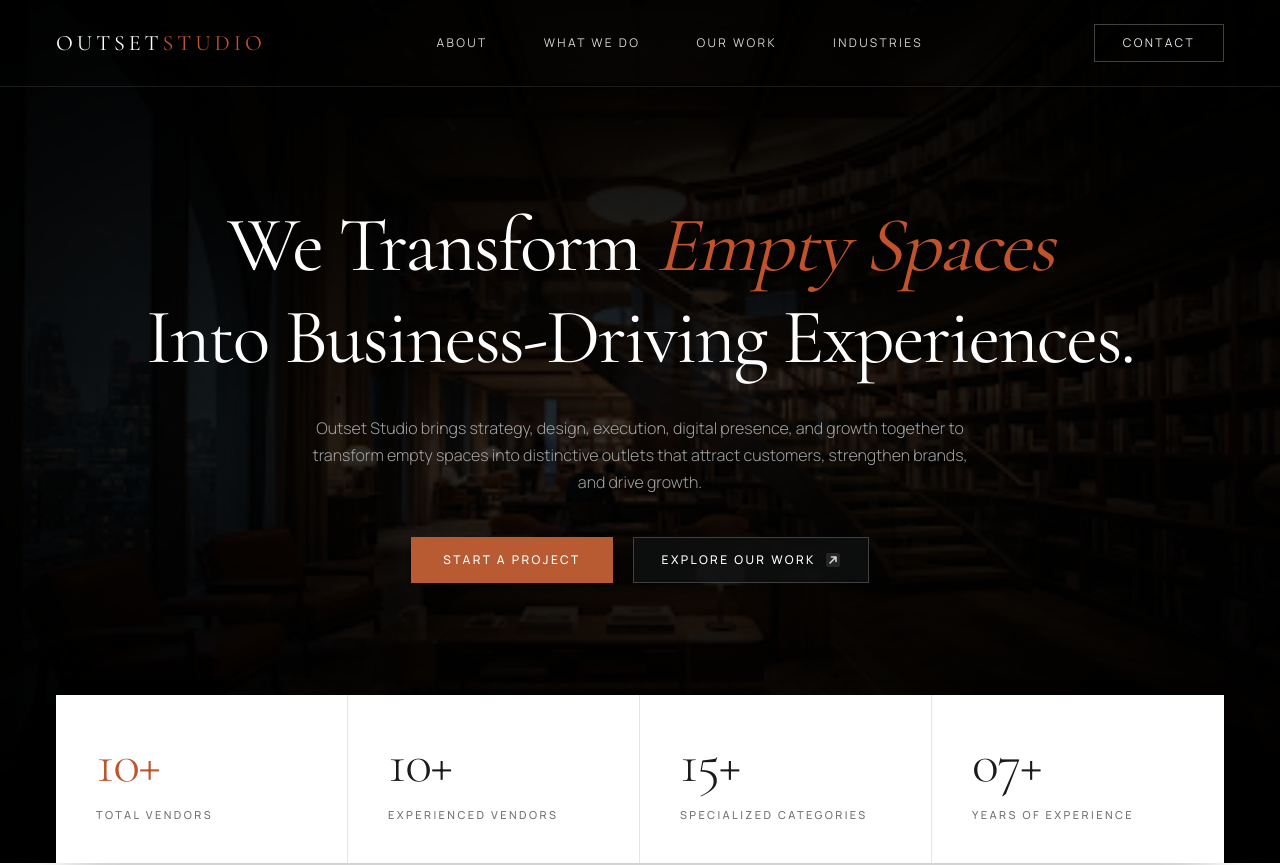
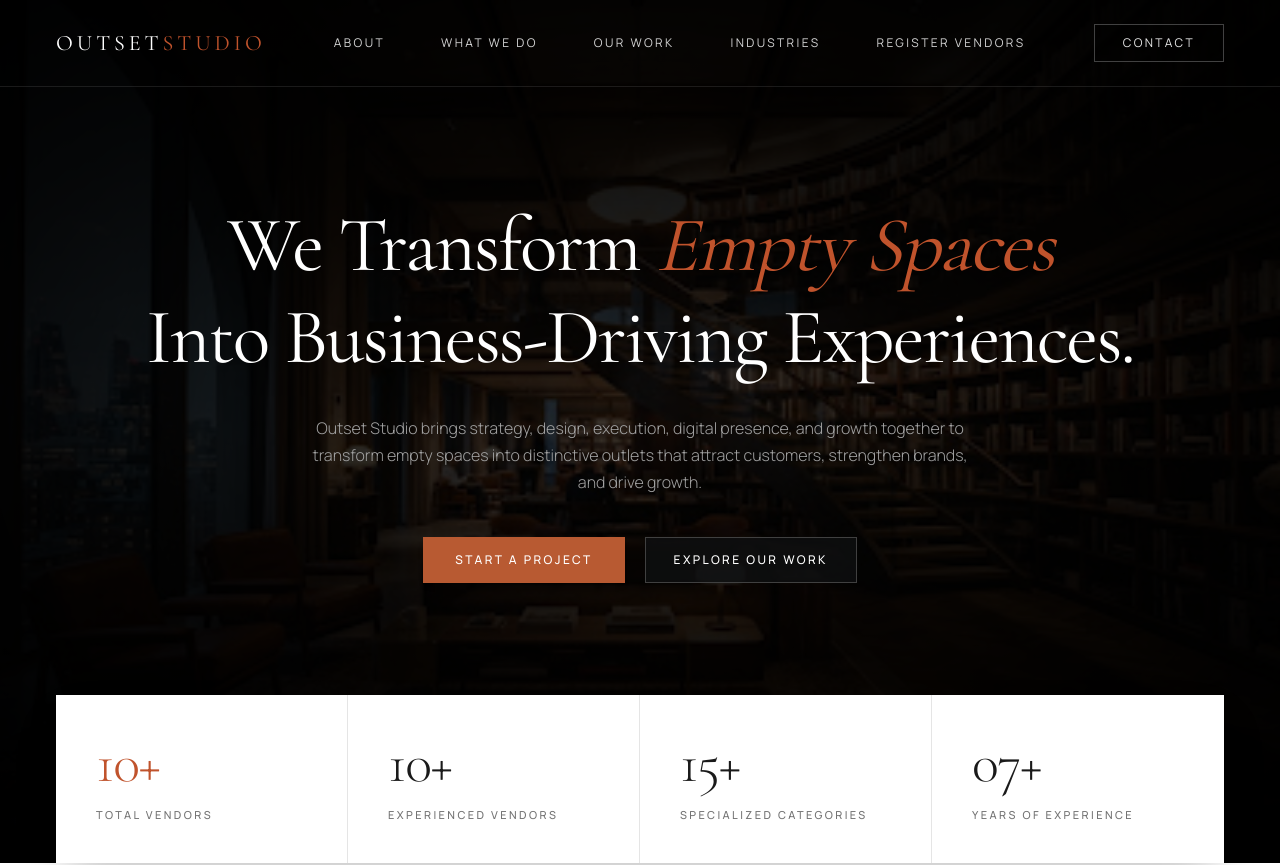
Before and after one commit to taybeen-healthy/outsetStudio, a Next.js app: page / in a window 1280 px wide. Shown: the top 865 px of the page. Built offline with nearby package versions, Linux system fonts and the light colour scheme.

Commit message:
feat: add Register Vendors nav link, remove hero button arrow

```diff
--- a/src/components/Hero.jsx
+++ b/src/components/Hero.jsx
@@ -53,21 +53,6 @@ export default function Hero({ data, stats }) {
                   className="group w-full lg:w-auto h-12 lg:h-[46px] px-6 lg:px-7 flex items-center justify-center gap-2.5 text-center border border-[#C9C4BC] lg:border-neutral-700 bg-white lg:bg-[#0e0f11]/80 hover:border-[#1a1a1a] lg:hover:border-white lg:hover:bg-white lg:hover:text-black text-[#1a1a1a] lg:text-white font-sans font-medium text-[11px] lg:text-xs tracking-[0.2em] uppercase whitespace-nowrap rounded-none transition-all duration-300"
                 >
                   <span>{action.label}</span>
-                  <span className="hidden lg:inline-flex items-center justify-center w-3.5 h-3.5 rounded-[2px] bg-white/10 group-hover:bg-black/10 transition-colors">
-                    <svg
-                      className="w-2.5 h-2.5 text-neutral-300 group-hover:text-black transition-colors"
-                      viewBox="0 0 10 10"
-                      fill="none"
-                      stroke="currentColor"
-                      strokeWidth="1.6"
-                    >
-                      <path
-                        d="M2 8L8 2M8 2H3.5M8 2V6.5"
-                        strokeLinecap="round"
-                        strokeLinejoin="round"
-                      />
-                    </svg>
-                  </span>
                 </Link>
               )
             )}
--- a/src/components/Navbar.jsx
+++ b/src/components/Navbar.jsx
@@ -25,6 +25,7 @@ export default function Navbar() {
     { name: "WHAT WE DO", href: "/what-we-do" },
     { name: "OUR WORK", href: "#our-work" },
     { name: "INDUSTRIES", href: "#industries" },
+    { name: "REGISTER VENDORS", href: "/register-vendors" },
   ];
 
   return (
```
